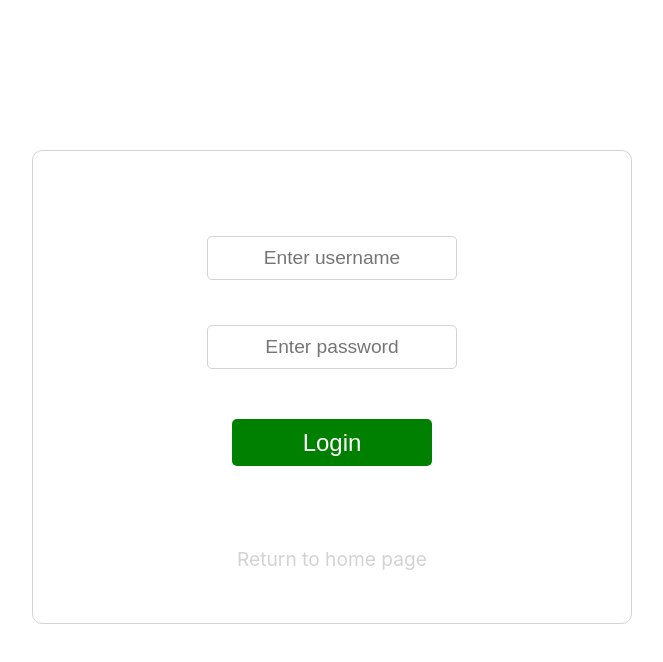
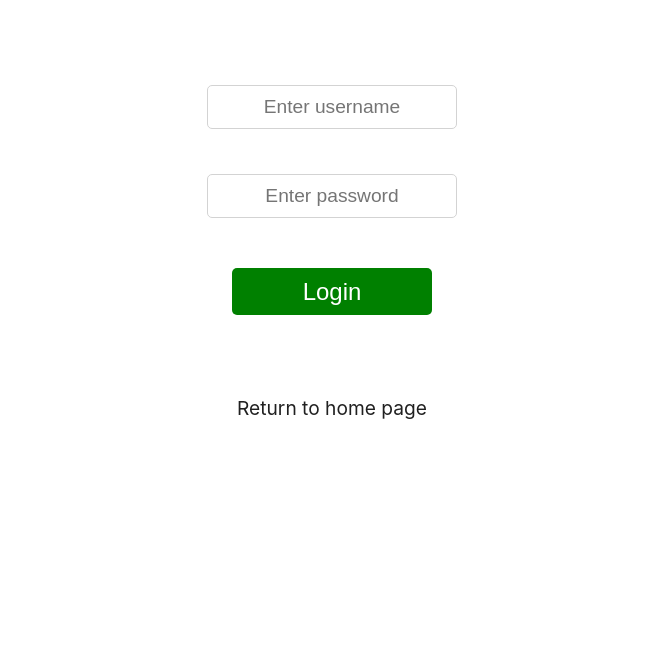
Before and after one commit to jrgrantham/james-grantham, a React (Create React App) app: page /login in a window 1280 px wide. Shown: the top 662 px of the page, without its empty margins (308-971 px from the left). Built offline with nearby package versions, Linux system fonts and the light colour scheme.

Commit message:
Set global colours

```diff
--- a/src/App.js
+++ b/src/App.js
@@ -42,7 +42,6 @@ max-width: 800px
 margin: auto
 
 text-align: center
-color: lightblue
 
 // @media (min-width: 1400px) {
 //   max-width: 1200px
@@ -72,7 +71,6 @@ p {
   padding: 0.5rem 0
 }
 a {
-  color: lightblue
   text-decoration: none
 }
 `;
--- a/src/components/Spinner.jsx
+++ b/src/components/Spinner.jsx
@@ -1,5 +1,7 @@
 import React from 'react';
 import styled from 'styled-components';
+
+import { color } from "../views/styling";
 
 export default function Spinner() {
   return (
@@ -18,6 +20,9 @@ export default function Spinner() {
 }
 
 const IsLoading = styled.div`
+  h4 {
+    color: ${color}
+  }
   margin: 100px
   display: flex
   flex-direction: column
@@ -26,7 +31,7 @@ const IsLoading = styled.div`
   height: 200px
 
   @media (min-width: 500px) {
-    border: 1px solid lightblue
+    border: 1px solid ${color}
     border-radius: 10px
   }
 `
@@ -49,7 +54,7 @@ const SpinnerContainer = styled.div`
     display: block;
     width: 25%;
     height: 25%;
-    background-color: lightblue;
+    background-color: ${color};
     border-radius: 100%;
     animation: sk-chase-dot-before 2s infinite ease-in-out both;
   }
--- a/src/views/Landing.jsx
+++ b/src/views/Landing.jsx
@@ -3,13 +3,7 @@ import { Link } from "react-router-dom";
 import styled from "styled-components";
 import james from "../../src/images/james.jpg";
 
-// const color ='lightblue'
-// const background = '#202020'
-// const appColor = '#202020'
-
-const appColor = "#F5F5F5";
-const backgroundColor = "#F5F5F5";
-const color = "#202020";
+import { appColor, backgroundColor, color } from './styling'
 
 export default function Landing() {
   document.body.style.background = appColor;
@@ -40,7 +34,6 @@ export default function Landing() {
 }
 
 const LandingStyle = styled.div`
-  background-color: ${backgroundColor}
   display: flex;
   flex-direction: column;
   justify-content: space-evenly;
@@ -48,15 +41,16 @@ const LandingStyle = styled.div`
   // border: 1px solid red;
   height: 80vh
 
-  @media (min-width: 1000px) {
-    // margin: 100px 0
-  }
+  // @media (min-width: 1000px) {
+  // background-color: ${backgroundColor}
+  // margin: 100px 0
+  // }
 
-  @media (min-width: 1200px) {
-    // margin: 100px 0
-    border: 1px solid ${color}
-    border-radius: 10px
-  }
+  // @media (min-width: 1200px) {
+  //   // margin: 100px 0
+  //   border: 1px solid ${color}
+  //   border-radius: 10px
+  // }
 
   img {
     width: 300px
--- a/src/views/Login.jsx
+++ b/src/views/Login.jsx
@@ -4,7 +4,9 @@ import { Formik } from "formik";
 import axios from "axios";
 import styled from "styled-components";
 import url from "../helpers/url";
+
 import Spinner from '../components/Spinner'
+import { appColor, backgroundColor, color } from "./styling";
 
 const loginApi = url() + "api/auth/login";
 const initialLoginForm = {
@@ -77,7 +79,7 @@ export default function LoginForm(props) {
               Login
             </button>
 
-            <Link to="/" style={{ color: "lightgrey", "font-size": "1.2rem" }}>
+            <Link to="/" style={{ color: color, "font-size": "1.2rem" }}>
               Return to home page
             </Link>
 
@@ -104,18 +106,17 @@ export default function LoginForm(props) {
 }
 
 const StyledForm = styled.form`
-  margin-top: 50px
   display: flex;
   flex-direction: column;
   align-items: center;
   justify-content: center
   padding: 50px
 
-  @media (min-width: 800px) {
-    margin: 150px 100px 0 100px
-    border: 1px solid lightgrey
-    border-radius: 10px
-  }
+  // @media (min-width: 800px) {
+  //   margin: 150px 100px 0 100px
+  //   border: 1px solid lightgrey
+  //   border-radius: 10px
+  // }
 
   .inputField {
     display: flex;
--- a/src/views/PhoneNumbers.jsx
+++ b/src/views/PhoneNumbers.jsx
@@ -2,7 +2,9 @@ import React, { useState, useEffect } from "react";
 import styled from "styled-components";
 import axiosWithAuth from "../authentication/axiosWithAuth";
 import url from "../helpers/url";
+
 import Spinner from '../components/Spinner'
+import { color } from "./styling";
 
 const numberApi = `${url()}api/users/numbers`;
 
@@ -68,7 +70,7 @@ const Card = styled.div`
   padding: 15px;
   min-width: 250px
 
-  border: 1px solid lightblue;
+  border: 1px solid ${color};
   border-radius: 10px;
 
   display: flex;
--- a/src/views/Professional.jsx
+++ b/src/views/Professional.jsx
@@ -1,32 +1,21 @@
 import React, { useState } from "react";
 import { Link } from "react-router-dom";
 import styled from "styled-components";
+
+import { appColor, backgroundColor, color } from "./styling";
 
 // import Footer from '../components/Footer'
 import { career } from "../data/career";
 import { experience } from "../data/experience";
 import { web } from "../data/web";
 
-const appColor = '#F5F5F5'
-const backgroundColor = '#DCDCDC'
-const color = '#202020'
-
-// const appColor = '#202020'
-// const backgroundColor = '#303030'
-// const color = '#F5F5F5'
-
 export default function Professional() {
-
-
   const [content, setContent] = useState(experience);
   const [selected, setSelected] = useState("Experience");
   const categoryButtons = ["Career", "Experience", "Web"];
 
-  // function setBackGround() {
-    document.body.style.background = appColor;
-    document.getElementById("root").style.background = appColor
-  // }
-  // setBackGround()
+  document.body.style.background = appColor;
+  document.getElementById("root").style.background = appColor;
 
   function setCategory(title) {
     setSelected(title);
@@ -109,15 +98,15 @@ const StyledProfessional = styled.div`
     background-color: ${appColor}
     color: ${color}
     padding-top: 18px
-  @media (min-width: 1800px) {
-    margin-top: 100px
-  }
+  // @media (min-width: 1800px) {
+  //   margin-top: 100px
+  // }
 `;
 const ButtonContainer = styled.div`
   background-color: ${appColor}
   margin: 1rem 0.5rem
   display: flex
-  flex-direction: column;
+  flex-direction: column
 
   .selected {
     border: 1px solid ${color}
--- /dev/null
+++ b/src/views/styling.js
@@ -0,0 +1,7 @@
+export const appColor = '#F5F5F5'
+export const backgroundColor = '#DCDCDC'
+export const color = '#202020'
+
+// export const appColor = '#202020'
+// export const backgroundColor = '#303030'
+// export const color = '#F5F5F5'
```
